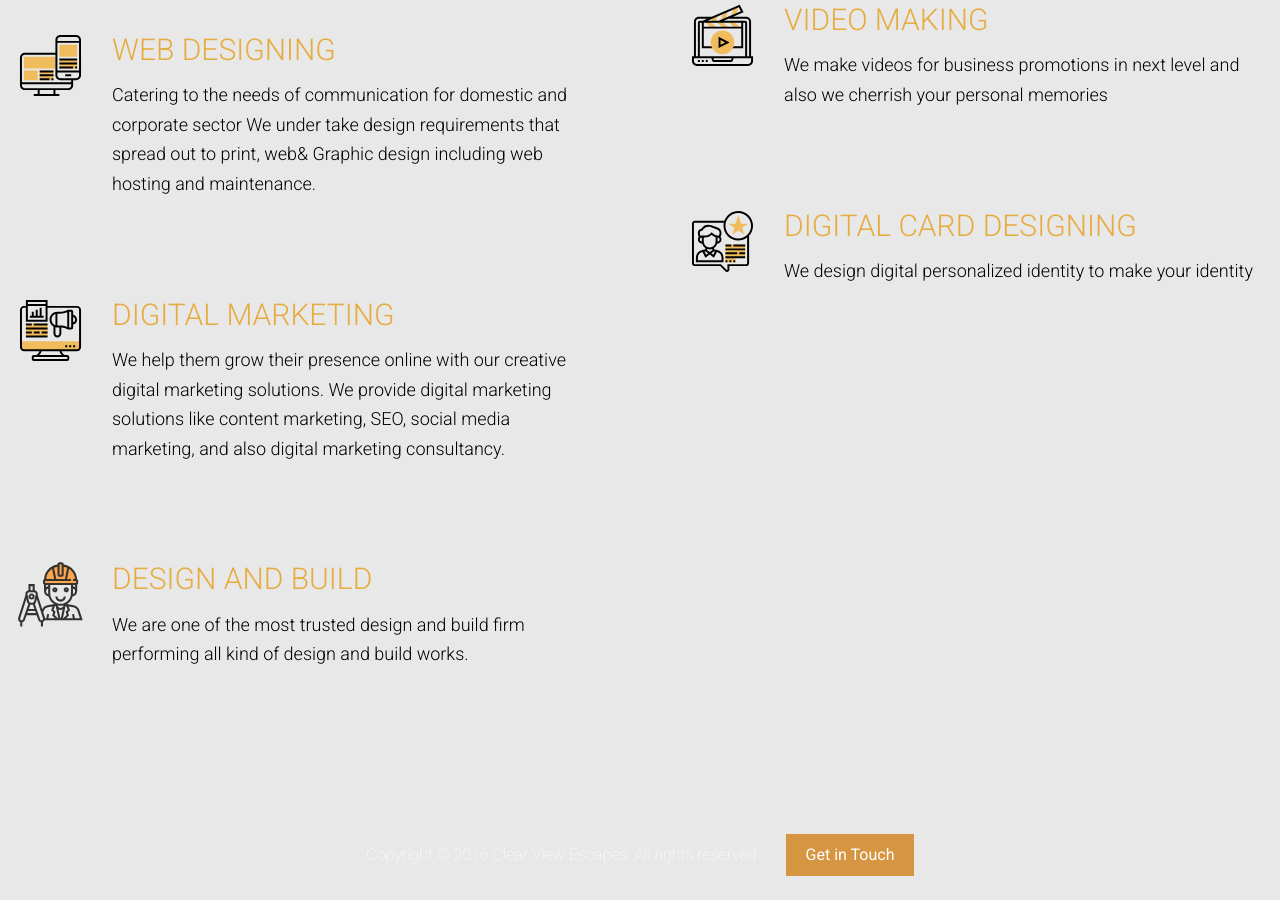
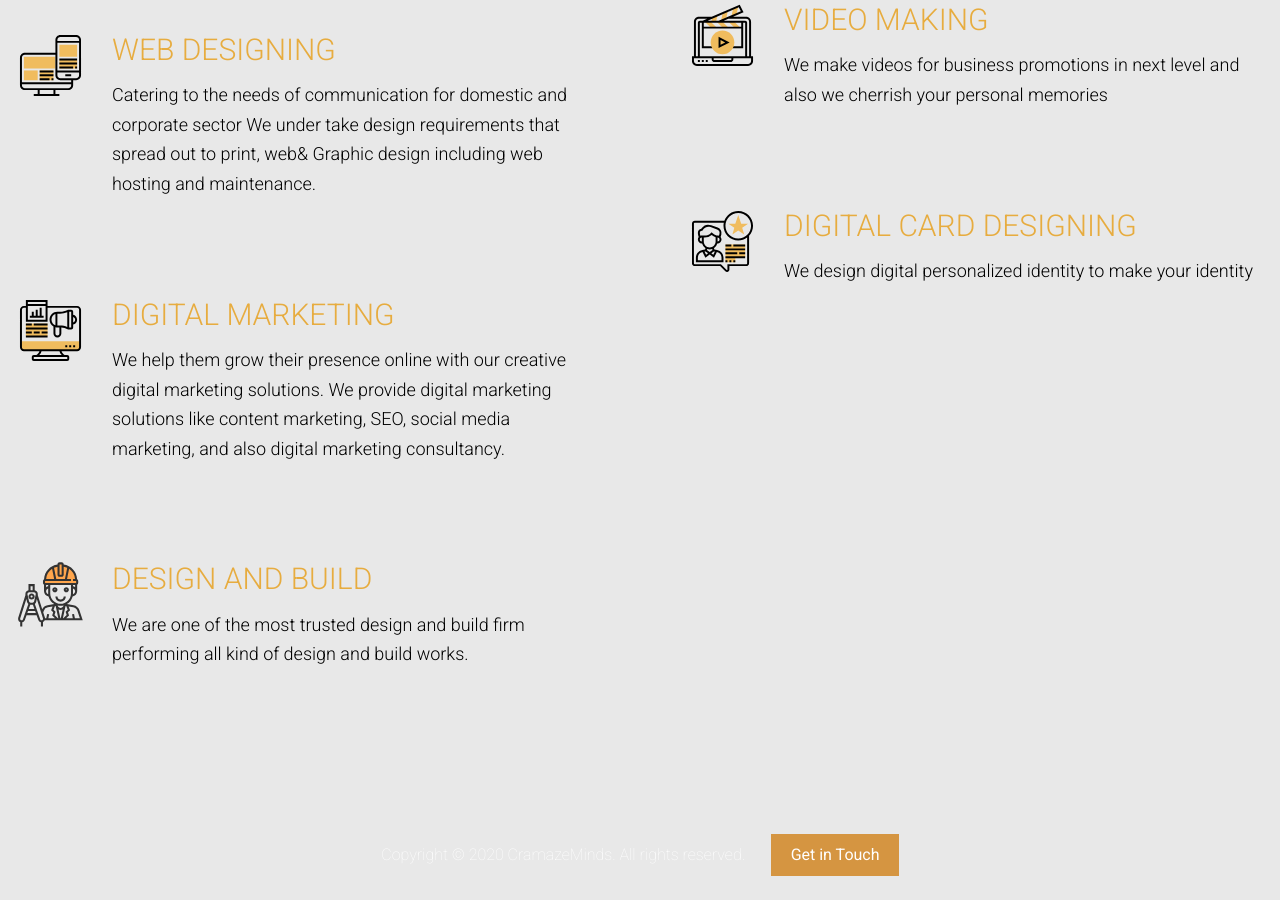
Before and after one commit to ChandanKM/Cramaze_Minds, a website: page app/index.html in a window 1280 px wide. Shown: the part 1214-2114 px from the top of the page. Drawn offline with Linux system fonts and the light colour scheme.

Commit message:
Copyright chagnges

```diff
--- a/app/index.html
+++ b/app/index.html
@@ -74,7 +74,7 @@
   </div>
   <footer class="site-footer">
     <div class="wrapper">
-      <p><span class="site-footer__text">Copyright &copy; 2016 Clear View Escapes. All rights reserved.</span> <a href="#" class="btn btn--orange open-modal">Get in Touch</a></p>
+      <p><span class="site-footer__text">Copyright &copy; 2020 CramazeMinds. All rights reserved.</span> <a href="#" class="btn btn--orange open-modal">Get in Touch</a></p>
     </div>
   </footer>
 
```
